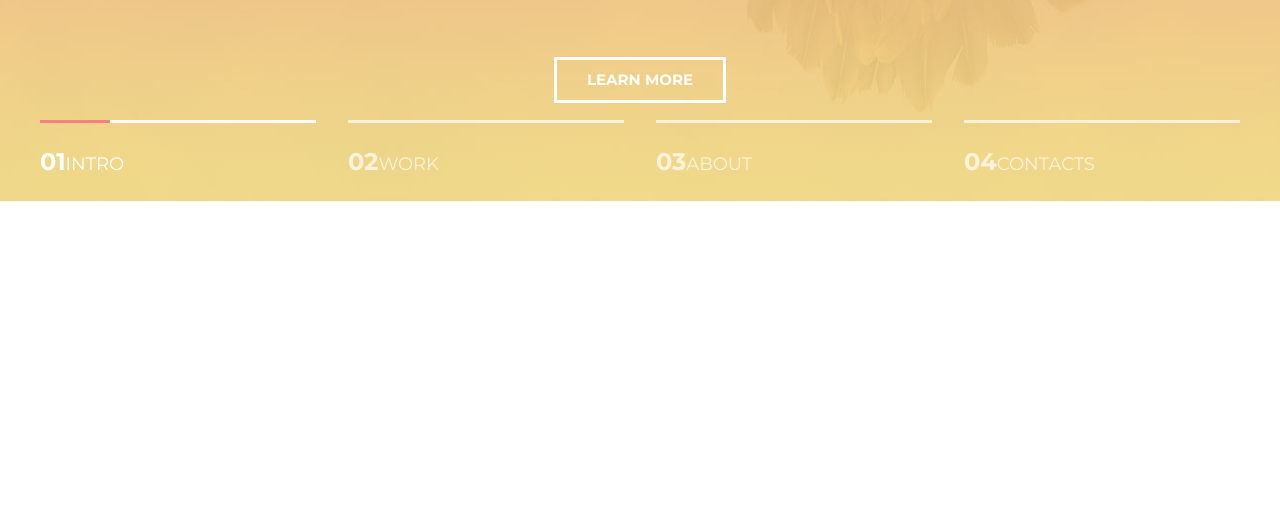
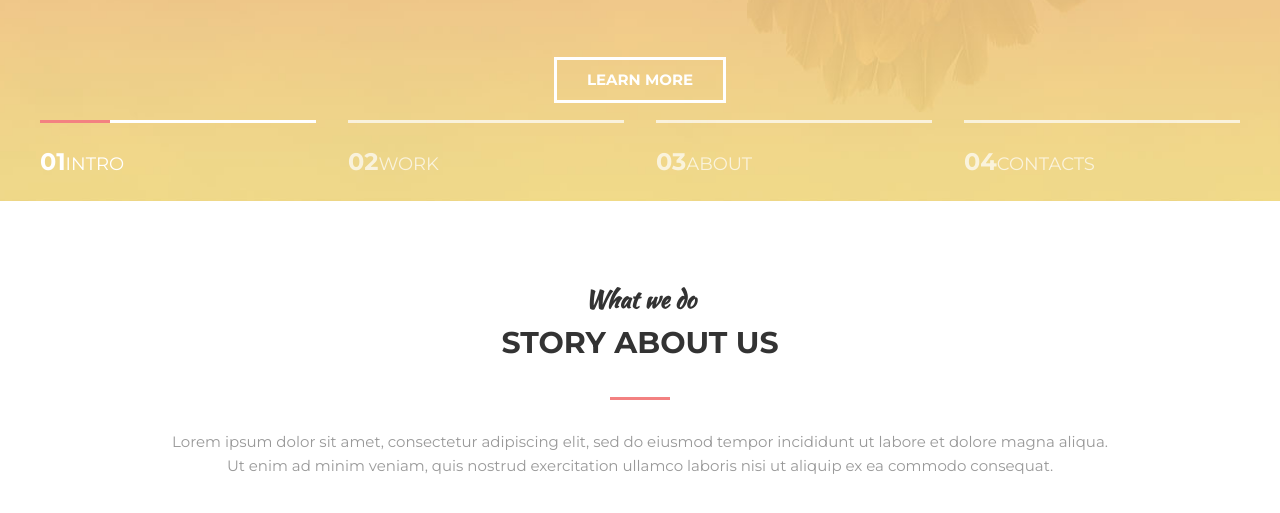
Before and after one commit to yep606/layout, a plain HTML site: page index.html in a window 1280 px wide. Shown: the part 599-1112 px from the top of the page. Before the commit the page ends 800 px from the top, so only its background shows below. Drawn offline with Linux system fonts and the light colour scheme.

Commit message:
Started new section

```diff
--- a/assets/css/style.css
+++ b/assets/css/style.css
@@ -243,3 +243,56 @@ h1,h2,h3,h4,h5,h6 {
   font-weight: 700;
 
 }
+
+/* Section */
+
+.section {
+
+  padding: 80px 0;
+
+}
+
+.section__header {
+
+margin: 0 auto 40px;
+width: 100%;
+max-width: 950px;
+text-align: center;
+
+}
+
+.section__suptitle {
+
+font-size: 24px;
+font-family: 'Kaushan Script', cursive;
+color: #333;
+
+}
+
+.section__title {
+
+font-size: 30px;
+font-weight: 700;
+color: #333;
+text-transform: uppercase;
+
+}
+
+.section__title::after {
+
+  content: "";
+  display: block;
+  width: 60px;
+  height: 3px;
+  background-color: #f38181;
+  margin: 30px auto;
+
+}
+
+.section__text {
+
+font-size: 15px;
+color: #999;
+
+
+}
--- a/index.html
+++ b/index.html
@@ -6,8 +6,9 @@
   <meta name="viewport" content="width=device-width, initial-scale=1.0">
   <meta http-equiv="X-UA-Compatible" content="ie=edge">
   <link rel="stylesheet" href="assets/css/style.css">
-  <link href="https://fonts.googleapis.com/css?family=Kaushan+Script|Montserrat:400,700&display=swap&subset=cyrillic-ext"
-  rel="stylesheet">
+  <link
+    href="https://fonts.googleapis.com/css?family=Kaushan+Script|Montserrat:400,700&display=swap&subset=cyrillic-ext"
+    rel="stylesheet">
 
   <title>Document</title>
 </head>
@@ -50,6 +51,26 @@
 
   </div>
 
+  <section class="section">
+    <div class="container">
+
+      <div class="section__header">
+        <h3 class="section__suptitle">What we do</h3>
+        <h2 class="section__title">Story about us</h2>
+        <div class="section__text">
+          <p>Lorem ipsum dolor sit amet, consectetur adipiscing elit,
+           sed do eiusmod tempor incididunt ut labore et dolore magna aliqua.
+            Ut enim ad minim veniam, quis nostrud exercitation ullamco laboris nisi
+            ut aliquip ex ea commodo consequat.
+          </p>
+        </div>
+      </div>
+    </div>
+
+
+
+  </section>
+
 </body>
 
 </html>
```
